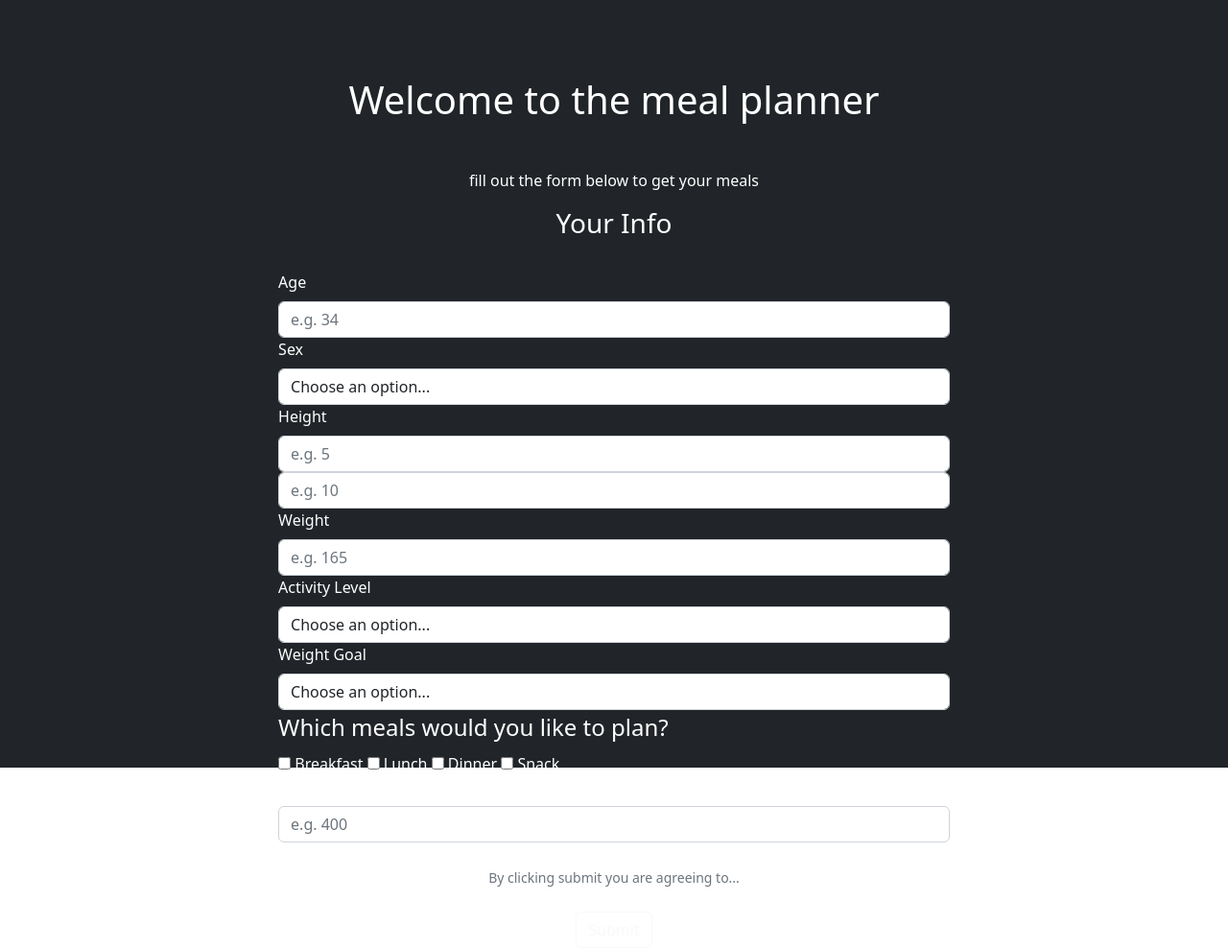
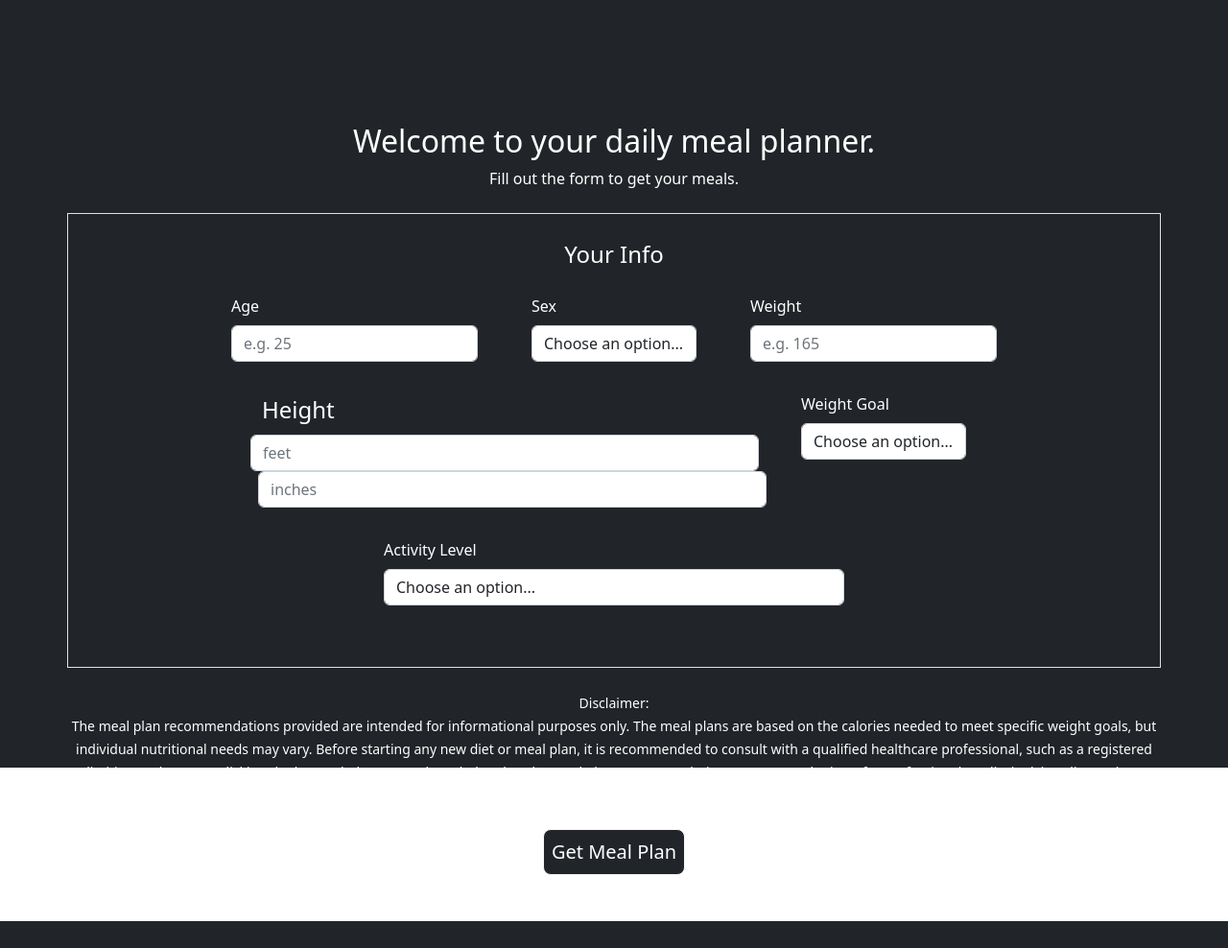
Before and after one commit to baileystarr4/Daily-Meal-Planner, a Python web app: template website/templates/home.html in a window 1280 px wide. Shown: the part 57-1045 px from the top of the page at 96% size. After the commit the page ends 1017 px from the top, so only its background shows below. Run offline with Jinja, Linux system fonts and the light colour scheme; the template is opened without the code that fills it, so the values that code supplies are empty.

Commit message:
Update home template

```diff
--- a/website/templates/home.html
+++ b/website/templates/home.html
@@ -1,111 +1,138 @@
-{% extends "base.html" %} {% block title %}Home{% endblock %} {% block content%}
-  <h1 align="center">Welcome to the meal planner</h1>
-  <div class="row justify-content-center mt-5">
-    <div class="col-sm-6 col-md-5 col-lg-4 text-center">
-      <p>fill out the form below to get your meals</p>
+{% extends "base.html" %} {% block title %}Daily Meal Planner{% endblock %} {% block content%}
+<div class="p-5">
+  <h2 class="text-center">Welcome to your daily meal planner.</h2>
+  <div class="text-center mt-2 mb-4">
+    <p class="text-white">
+      Fill out the form to get your meals.
+    </p>
   </div>
-  </div>
-  <form method="POST">
-    <h3 align="center">Your Info</h3>
-    <div class="row justify-content-center mt-4 pt-2">
-      <div class="col-auto">
+
+  <form method="POST" class="needs-validation" novalidate>
+    <fieldset class="container sign-up border bg-dark pt-4 pb-5">
+      <legend class="text-center">Your Info</legend>
+
+      <div class=" row justify-content-center">
+        <div class="col-auto m-3">
           <label for="age" class="form-label">Age</label>
           <input
             type="number"
-          class="form-control"
+            class="form-control number-input"
             id="age"
             name="age"
-          placeholder="e.g. 34"
+            placeholder="e.g. 25"
+            required
           />
+        </div>
+
+        <div class="col-auto m-3">
           <label for="sex" class="form-label">Sex</label>
           <select
             class="form-control"
             id="sex"
             name="sex"
+            required
           >
-        <option selected>Choose an option...</option>
+          <option selected disabled value="">Choose an option...</option>
           <option value="male">Male</option>
           <option value="female">Female</option>
           </select>
-        <label for="height" class="form-label">Height</label>
-        <div>
+        </div>
+
+        <div class="col-auto m-3">
+          <label for="weight" class="form-label">Weight</label>
           <input
             type="number"
-            class="form-control"
-            id="foot"
-            name="foot"
-            placeholder="e.g. 5"
+            class="form-control number-input"
+            id="weight"
+            name="weight"
+            placeholder="e.g. 165"
+            required
+          />
+        </div>
+      </div>
+
+      <div class="row justify-content-center">
+
+        <fieldset class="col-auto m-3">
+          <legend class="form-label height-label">Height</legend>
+          <div class="row">
+            <input
+              type="number"
+              class="form-control number-input me-2"
+              id="feet"
+              name="feet"
+              placeholder="feet"
+              required
             />
             <input
               type="number"
+              class="form-control number-input ms-2"
+              id="inches"
+              name="inches"
+              placeholder="inches"
+              required
+            />
+          </div>
+        </fieldset>
+
+        <div class="col-auto m-3">
+          <label for="goal" class="form-label">Weight Goal</label>
+          <select
             class="form-control"
-            id="inch"
-            name="inch"
-            placeholder="e.g. 10"
-        /></div>
+            id="goal"
+            name="goal"
+            required
+          >
+          <option selected disabled value="">Choose an option...</option>
+          <option value="lose">Lose weight</option>
+          <option value="maintain">Maintain weight</option>
+          <option value="gain">Gain weight</option>
+          </select>
+        </div>
+      </div>
 
-        <label for="weight" class="form-label">Weight</label>
-        <input
-          type="number"
-          class="form-control"
-          id="weight"
-          name="weight"
-          placeholder="e.g. 165"
-        />
+      <div class="row justify-content-center">
 
+        <div class="col-auto m-3">
           <label for="activity" class="form-label">Activity Level</label>
           <select
             class="form-control"
             id="activity"
             name="activity"
+            required
           >
-        <option selected>Choose an option...</option>
+          <option selected disabled value="">Choose an option...</option>
           <option value="sedentary">Sendentary: little to no exercise</option>
           <option value="light">Lightly active: light exercise 1-3 days a week</option>
           <option value="moderate">Moderately active: moderate exercise 3-5 days a week</option>
           <option value="very">Very Active: intense exercise 6-7 times a week</option>
           <option value="extra">Extremely Active: very intense exercise daily or a physical job</option>
           </select>
-        <label for="goal" class="form-label">Weight Goal</label>
-        <select
-          class="form-control"
-          id="goal"
-          name="goal"
-        >
-        <option selected>Choose an option...</option>
-        <option value="lose">Lose weight</option>
-        <option value="maintain">Maintain weight</option>
-        <option value="gain">Gain weight</option>
-        </select>
-
-        <fieldset>
-          <legend>Which meals would you like to plan?</legend>
-          <input type="checkbox" id="breakfast" name="meals" value="breakfast">
-          <label for="breakfast">Breakfast</label>
-          <input type="checkbox" id="lunch" name="meals" value="lunch">
-          <label for="lunch">Lunch</label>
-          <input type="checkbox" id="dinner" name="meals" value="dinner">
-          <label for="dinner">Dinner</label>
-          <input type="checkbox" id="snack" name="meals" value="snack">
-          <label for="snack">Snack</label>
+        </div>
+      </div>
     </fieldset>
 
-        <label for="snack_cals" class="form-label">Would you like to set aside calories to snack?</label>
-        <input
-          type="number"
-          class="form-control"
-          id="snack_cals"
-          name="snack_cals"
-          placeholder="e.g. 400"
-        />
+    <div class="row justify-content-center mt-4">
+      <div class="col disclaimer text-center">
+        <small>
+        Disclaimer:<br>
+        The meal plan recommendations provided are intended for informational purposes only.
+        The meal plans are based on the calories needed to meet specific weight goals,
+        but individual nutritional needs may vary.
+        Before starting any new diet or meal plan, it is recommended to consult with a
+        qualified healthcare professional, such as a registered dietitian or doctor.
+        By clicking the button below, you acknowledge that the meal plan recommendations are not a
+        substitute for professional medical advice, diagnosis, or treatment.
+        I do not assume any responsibility for any adverse effects or consequences
+        resulting from the use of the meal plans provided.
+        </small>
       </div>
     </div>
-    <div class="row justify-content-center mt-4">
-      <div class="col-sm-6 col-md-5 col-lg-4 text-center">
-        <small class="text-secondary">By clicking submit you are agreeing to...</small>
+
+    <div class="text-center mt-4">
+      <button type="submit" class="btn btn-dark btn-lg border-light p-2">
+        Get Meal Plan
+      </button>
     </div>
-    </div>
-    <br>
-    <div class="text-center"><button type="submit" class="btn btn-outline-light">Submit</button></div>
-  </form>
+  </form></div>
 {% endblock %}
```
Lines whose indentation alone changed are shown as unchanged.
